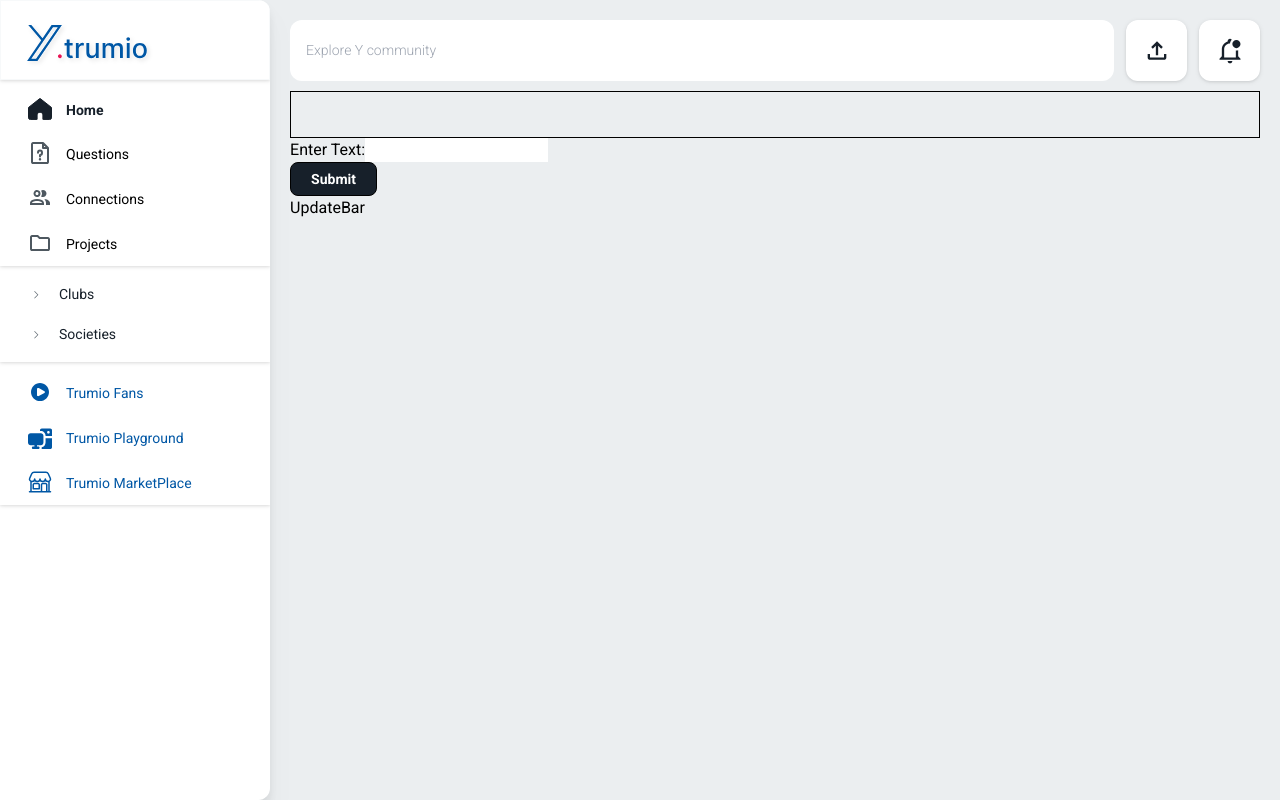
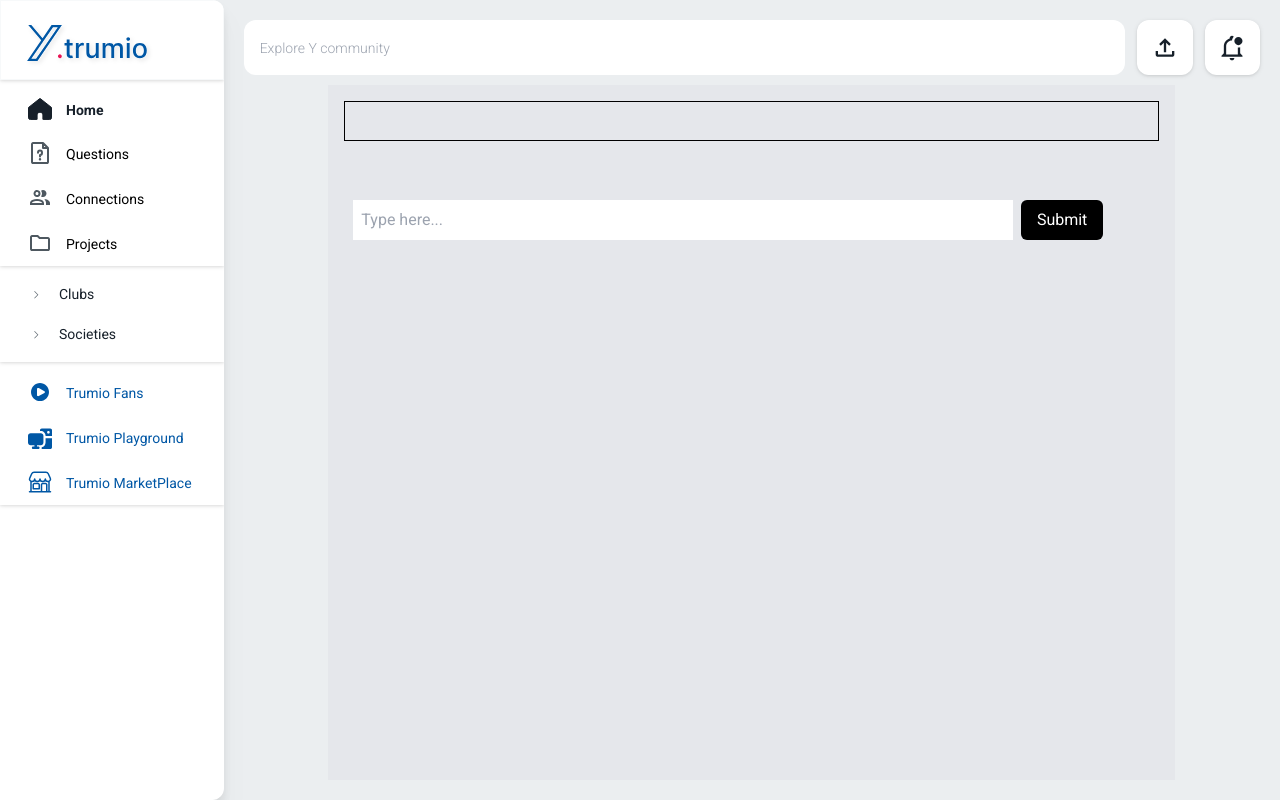
Before and after one commit to dhrutisubham/ai-code-3, a React (Vite) app: page / in a window 1280 px wide. Built offline with nearby package versions, Linux system fonts and the light colour scheme.

Commit message:
added typewriter text

```diff
--- a/src/App.jsx
+++ b/src/App.jsx
@@ -13,7 +13,7 @@
       <section className='home'>
         <NavBar></NavBar>
         <Home></Home>
-        <UpdateBar></UpdateBar>
+        {/* <UpdateBar></UpdateBar>         */}
       </section>
 
     </section>
--- a/src/components/ChatArea/ChatArea.css
+++ b/src/components/ChatArea/ChatArea.css
@@ -0,0 +1,12 @@
+.chat-area {
+    display: flex;
+    border: 2px solid red;
+    flex-direction: column;
+    justify-content: flex-end;
+    align-items: center;
+    overflow-y: scroll;
+    padding: 10px;
+    box-sizing: border-box;
+    -webkit-box-sizing: border-box;
+    -moz-box-sizing: border-box;
+}
--- a/src/components/ChatArea/ChatArea.jsx
+++ b/src/components/ChatArea/ChatArea.jsx
@@ -1,18 +1,19 @@
 import { useState } from 'react';
 import CodeTextArea from '../CodeTextArea/CodeTextArea.jsx';
 import DataTextField from '../DataTextField/DataTextField.jsx';
-
+import TypewriterTextBox from '../TypewritterTextBox/TypewritterTextBox.jsx';
 
 const ChatArea = () => {
+    const [inputValue, setInputValue] = useState('');
 
-    const [inputValue, setInputValue] = useState('');
     const handleInputChange = (value) => {
         setInputValue(value);
     };
 
     return (
-        <section className='chatArea'>
-            <CodeTextArea inputValue={inputValue}/>
+        <section className='chat-area  w-5/6 h-full overflow-auto mx-auto bg-gray-200 p-4'>
+            <CodeTextArea inputValue={inputValue} />
+            <TypewriterTextBox text={inputValue} />
             <DataTextField onInputChange={handleInputChange} />
         </section>
     );
--- a/src/components/CodeTextArea/CodeTextArea.jsx
+++ b/src/components/CodeTextArea/CodeTextArea.jsx
@@ -21,10 +21,11 @@
             highlight={(code) => highlight(code, languages.js)}
             style={{
                 fontFamily: "monospace",
-                fontSize: 17,
-                border: "1px solid black"
+                fontSize: 12,
+                border: "1px solid black",
+                width: "100%",
             }}
-    />
+        />
     );
 };
 
--- a/src/components/DataTextField/DataTextField.css
+++ b/src/components/DataTextField/DataTextField.css
@@ -1,3 +1,12 @@
 @tailwind base;
 @tailwind components;
 @tailwind utilities;
+
+
+.main-wrapper {
+    border: 2px black;
+    /* position: relative; */
+    /* bottom: 20px; */
+    display: flex;
+    flex-direction: row;
+}
--- a/src/components/DataTextField/DataTextField.jsx
+++ b/src/components/DataTextField/DataTextField.jsx
@@ -1,7 +1,7 @@
 import React, { useState } from 'react';
 import './DataTextField.css';
 
-const DataTextField = ({ onInputChange })=> {
+const DataTextField = ({ onInputChange }) => {
   const [inputValue, setInputValue] = useState('');
 
   const handleChange = (event) => {
@@ -10,7 +10,8 @@
   };
 
   const handleKeyDown = (event) => {
-        if (event.key === 'Enter') {
+    if (event.key === 'Enter' && !event.shiftKey) {
+      event.preventDefault();
       onInputChange(inputValue);
     }
   };
@@ -20,18 +21,26 @@
   };
 
   return (
-        <div>
-        <label htmlFor="inputField">Enter Text:</label>
-        <input
-            type="text"
+    <div className="flex flex-col items-center mt-4 w-full max-w-screen-md">
+      <div className="flex w-full border p-2 rounded-md space-x-2">
+        <textarea
           id="inputField"
           value={inputValue}
           onChange={handleChange}
-            onKeyDown={handleKeyDown}
+          placeholder="Type here..."
+          className="resize-none p-2 w-full"
+          rows={1}
+          cols={100}
         />
-      <button className='black_btn' onClick={handleClick}>Submit</button>
+        <button
+          className="px-4 py-2 bg-black text-white rounded-md hover:bg-gray-800"
+          onClick={handleClick}
+        >
+          Submit
+        </button>
+      </div>
     </div>
   );
-}
+};
 
 export default DataTextField;
--- /dev/null
+++ b/src/components/SelectProgramingLaunguage/SelectProgramingLaunguage.jsx
@@ -0,0 +1,34 @@
+import  { useState, useEffect } from 'react';
+import detectLanguage from 'programming-language-detection';
+
+const CodeEditor = ({ initialCode = '' }) => {
+  const [code, setCode] = useState(initialCode);
+  const [detectedLanguage, setDetectedLanguage] = useState(null);
+
+  useEffect(() => {
+    // Attempt to detect the language when the component mounts
+    const language = detectLanguage(code);
+    setDetectedLanguage(language || 'Language not detected');
+  }, [code]);
+
+  const handleCodeChange = (event) => {
+    const newCode = event.target.value;
+    setCode(newCode);
+  };
+
+  return (
+    <div>
+      <label htmlFor="codeInput">Enter Code:</label>
+      <textarea
+        id="codeInput"
+        value={code}
+        onChange={handleCodeChange}
+        rows={10}
+        cols={50}
+      />
+      <p>Detected Language: {detectedLanguage}</p>
+    </div>
+  );
+};
+
+export default CodeEditor;
--- /dev/null
+++ b/src/components/TypewritterTextBox/TypewritterTextBox.css
@@ -0,0 +1,15 @@
+.typewriter {
+    display: flex;
+    overflow: hidden;
+    width: "75%";
+    border: 2px solid black;
+    white-space: nowrap;
+    margin: 0;
+    font-size: 1em;
+    font-family: 'Courier New', monospace;
+    padding: 10px;
+}
+
+.text-paragraph {
+    border: 2px solid black;
+}
--- /dev/null
+++ b/src/components/TypewritterTextBox/TypewritterTextBox.jsx
@@ -0,0 +1,33 @@
+import { useState, useEffect } from 'react';
+
+const TypewriterTextBox = ({ text }) => {
+  const [displayText, setDisplayText] = useState('');
+
+  useEffect(() => {
+    let currentIndex = 0;
+    const intervalId = setInterval(() => {
+      setDisplayText((prevText) => {
+        if (text[currentIndex] !== undefined)
+          return prevText + text[currentIndex];
+        else
+          return prevText;
+      });
+      currentIndex += 1;
+
+      if (currentIndex === text.length) {
+        clearInterval(intervalId);
+      }
+    }, 25);
+    return () => clearInterval(intervalId);
+  }, [text]);
+
+  return (
+    <div className="typewriter p-4 max-w-screen-md overflow-auto border border-light-black rounded">
+      <p className='text-paragraph text-left max-w-5'>
+        {displayText}
+      </p>
+    </div>
+  );
+};
+
+export default TypewriterTextBox;
--- /dev/null
+++ b/src/service/CodeLamaClient/codeLammaClient.js
@@ -0,0 +1,19 @@
+async function codeLamaClient(data) {
+    const input_obj = {
+        "inputs": data
+    }
+    const response = await fetch(
+        "https://api-inference.huggingface.co/models/Phind/Phind-CodeLlama-34B-v2",
+        {
+            headers: { Authorization: "Bearer {API_TOKEN}" },
+            method: "POST",
+            body: JSON.stringify(input_obj),
+        }
+    );
+    const result = await response.json();
+    return result;
+}
+
+codeLamaClient("Can you please let us know more details about your ").then((response) => {
+    console.log(JSON.stringify(response));
+});
```
Also changed, not shown: src/components/SelectProgramingLaunguage/SelectProgramingLaunguage.css (added). Lines whose indentation alone changed are shown as unchanged.
